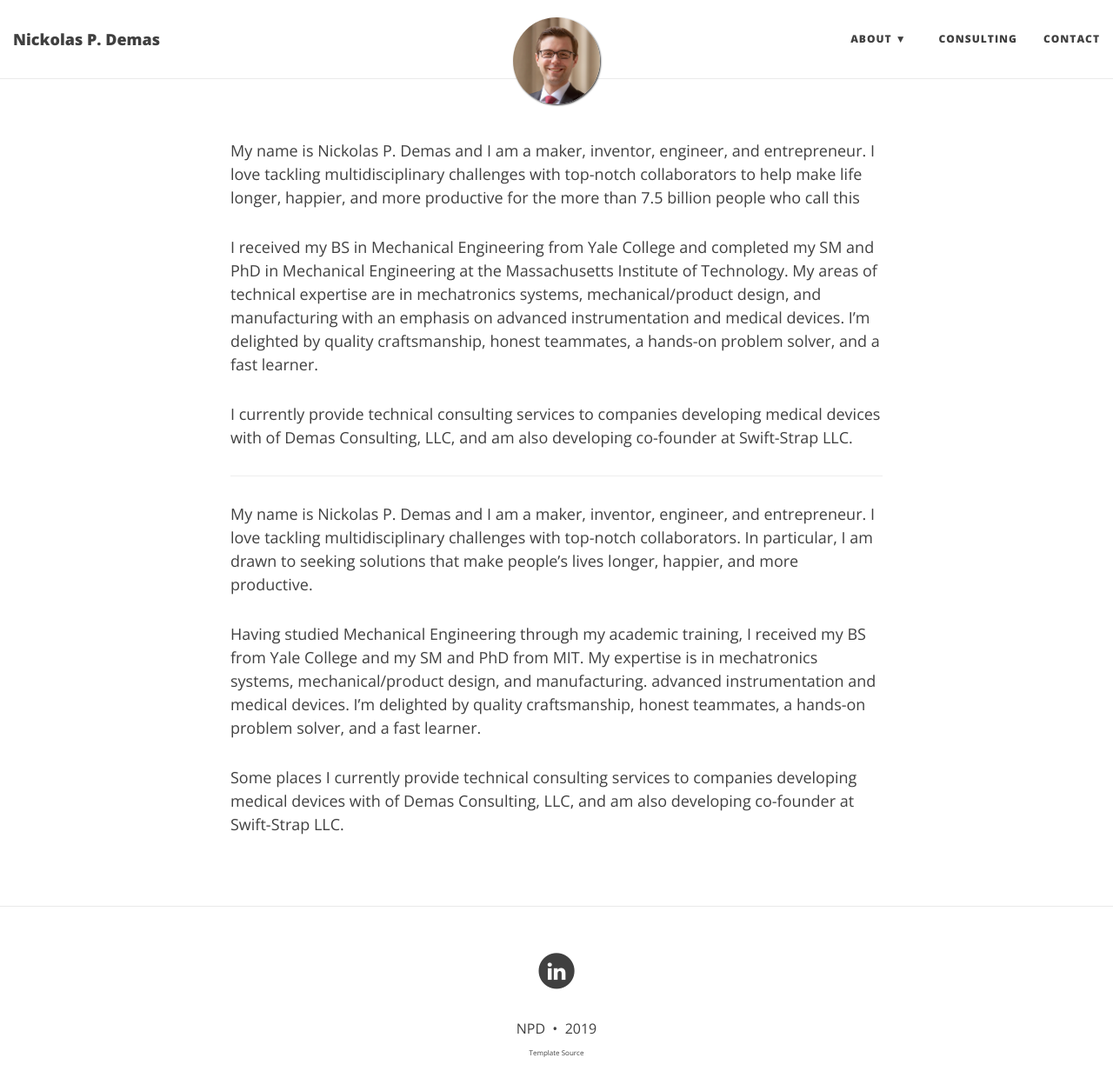
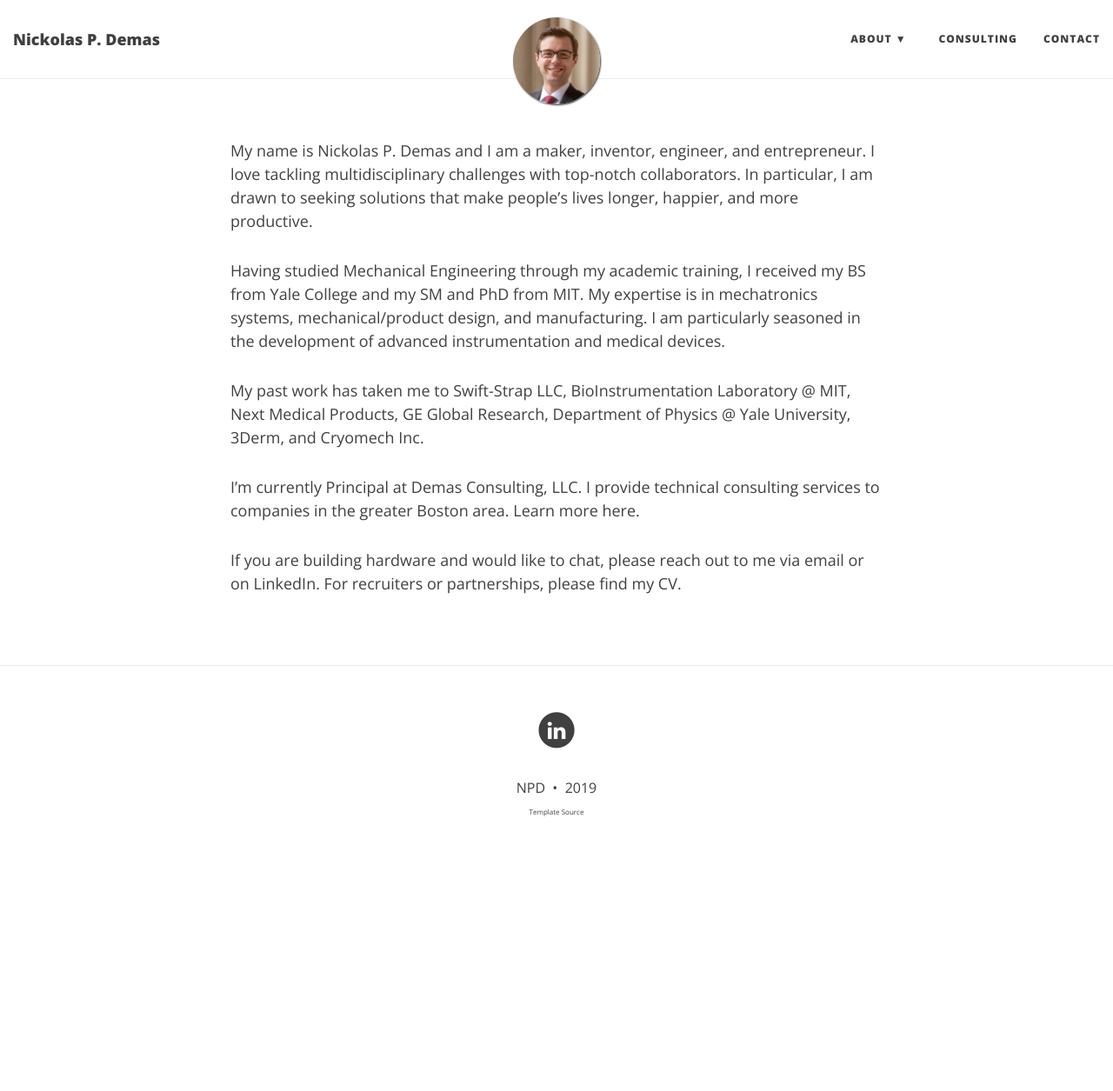
Before and after one commit to npdemas/npdemas.github.io, a Jekyll site: the page built from bio.md, in a window 1280 px wide and 1267 px high. Shown: the top 1255 px of the window at 87% size. Built offline with Jekyll 4.4.1, drawn with Linux system fonts in a browser that asks for light colours; nearby versions of some CDN libraries.

Commit message:
Updates to bio

```diff
--- a/bio.md
+++ b/bio.md
@@ -2,17 +2,12 @@
 layout: page
 ---
 
-My name is Nickolas P. Demas and I am a maker, inventor, engineer, and entrepreneur. I love tackling multidisciplinary challenges with top-notch collaborators to help make life longer, happier, and more productive for the more than 7.5 billion people who call this
-
-I received my BS in Mechanical Engineering from Yale College and completed my SM and PhD in Mechanical Engineering at the Massachusetts Institute of Technology. My areas of technical expertise are in mechatronics systems, mechanical/product design, and manufacturing with an emphasis on advanced instrumentation and medical devices. I'm delighted by quality craftsmanship, honest teammates, a hands-on problem solver, and a fast learner.
-
-I currently provide technical consulting services to companies developing medical devices with of Demas Consulting, LLC, and am also developing co-founder at Swift-Strap LLC.
-
----
-
 My name is Nickolas P. Demas and I am a maker, inventor, engineer, and entrepreneur. I love tackling multidisciplinary challenges with top-notch collaborators. In particular, I am drawn to seeking solutions that make people's lives longer, happier, and more productive.
 
-Having studied Mechanical Engineering through my academic training, I received my BS from Yale College and my SM and PhD from MIT. My expertise is in mechatronics systems, mechanical/product design, and manufacturing. advanced instrumentation and medical devices. I'm delighted by quality craftsmanship, honest teammates, a hands-on problem solver, and a fast learner.
+Having studied Mechanical Engineering through my academic training, I received my BS from Yale College and my SM and PhD from MIT. My expertise is in mechatronics systems, mechanical/product design, and manufacturing. I am particularly seasoned in the development of advanced instrumentation and medical devices.
 
-Some places
-I currently provide technical consulting services to companies developing medical devices with of Demas Consulting, LLC, and am also developing co-founder at Swift-Strap LLC.
+My past work has taken me to Swift-Strap LLC, BioInstrumentation Laboratory @ MIT, Next Medical Products, GE Global Research, Department of Physics @ Yale University, 3Derm, and Cryomech Inc.
+
+I'm currently Principal at Demas Consulting, LLC. I provide technical consulting services to companies in the greater Boston area. Learn more here.
+
+If you are building hardware and would like to chat, please reach out to me via email or on LinkedIn. For recruiters or partnerships, please find my CV.
```
